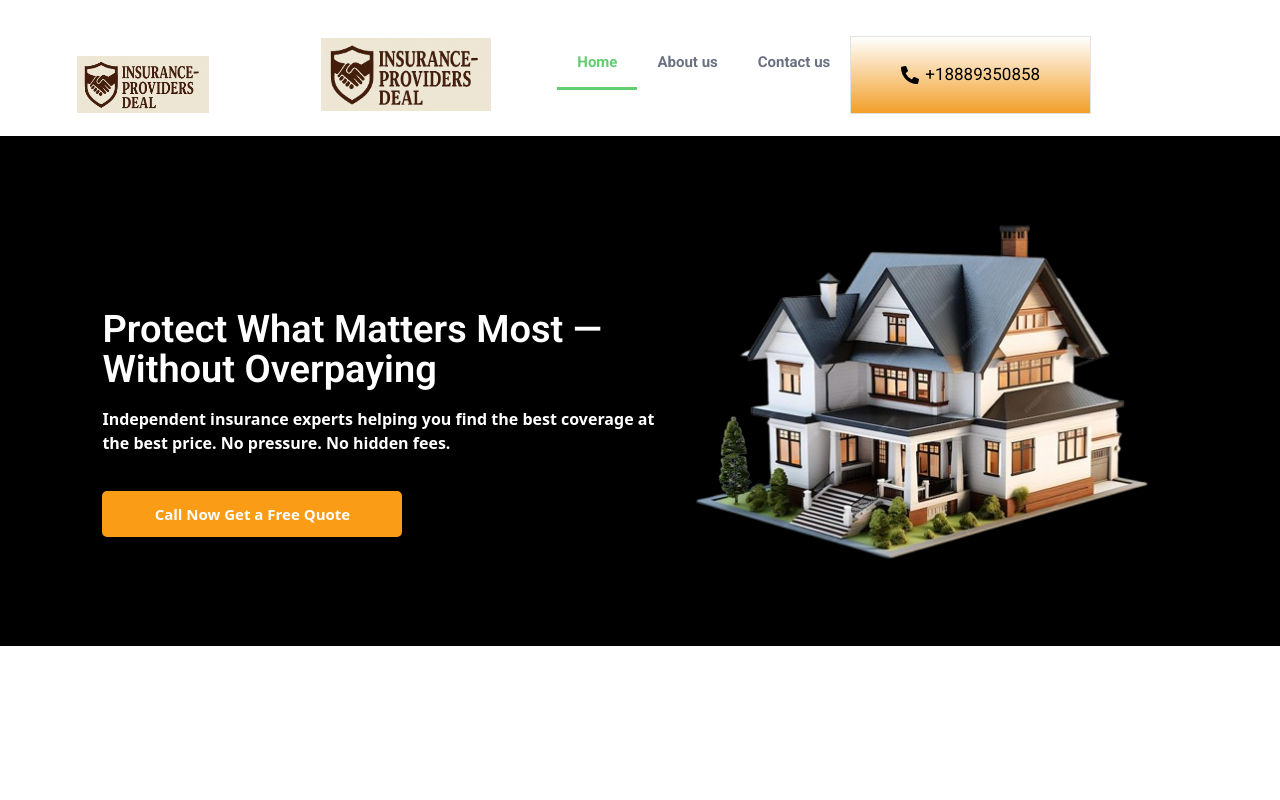
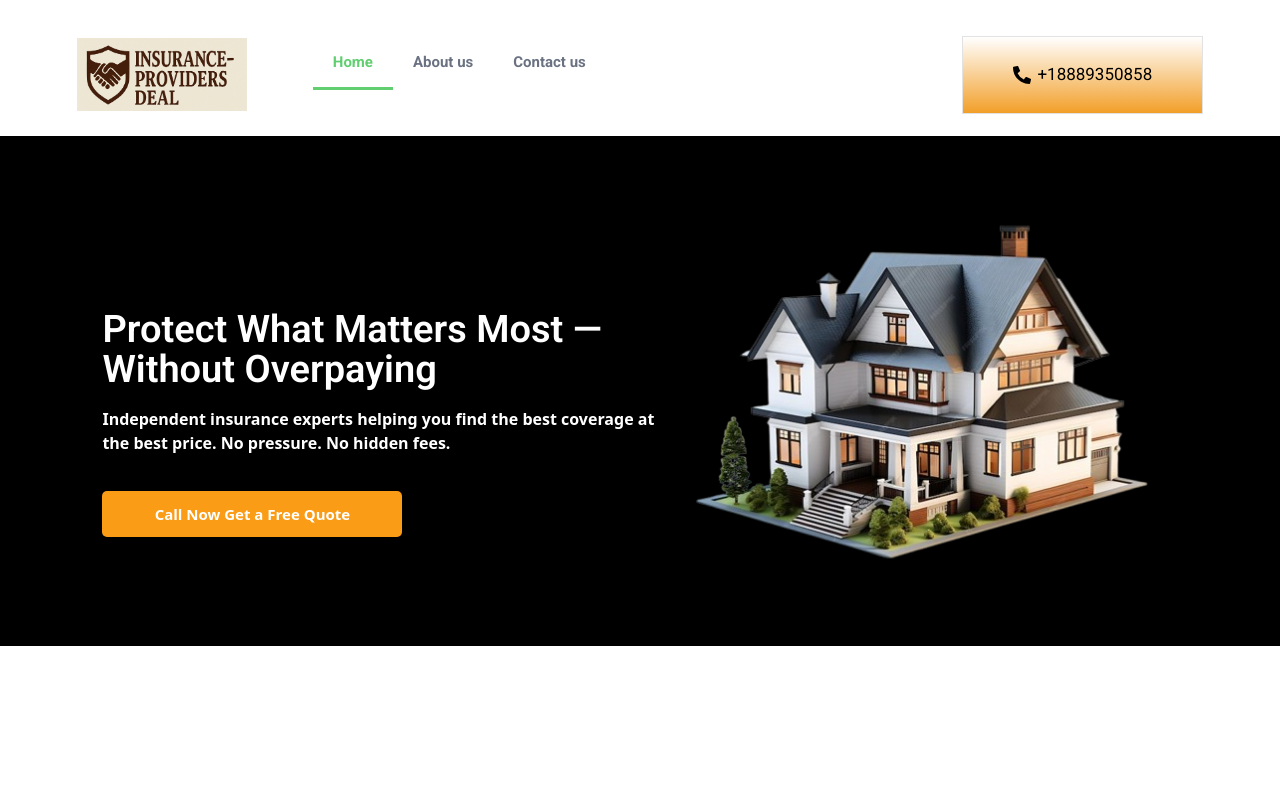
Before and after one commit to ZaidAhmed786/Insurance-Bill-Pay-2, a React (Vite) app: page / in a window 1280 px wide. Shown: the top 800 px of the page. Built offline with nearby package versions, Linux system fonts and the light colour scheme; a web font is replaced by a local one.

Commit message:
update done

```diff
--- a/src/components/Header.jsx
+++ b/src/components/Header.jsx
@@ -14,10 +14,10 @@ const Header = () => {
 
   return (
     <div className="flex lg:flex-row flex-col lg:w-[88%] w-[98%] mx-auto mt-[4px] md:mt-[17px] mb-[22px] lg:mt-[36px]">
-      <div className=" flex items-center mx-auto mt-5 w-[150px]">
+      <div className=" flex items-center lg:hidden mx-auto mt-5 w-[150px]">
         <img src={Logo} alt="Logo" />
       </div>
-      <div className="flex items-center justify-center w-[100%] mx-auto lg:mt-0 mt-8 sm:mt-10">
+      <div className="flex items-center justify-between w-[100%] mx-auto lg:mt-0 mt-8 sm:mt-10">
         <div className="flex md:flex  lg:flex-row flex-col lg:w-auto w-[45%] lg:items-start items-center">
           <div className="w-[100%] lg:w-[170px] lg:mb-0 mb-2 lg:h-[70px] flex justify-start  items-center lg:mr-[66px] ">
             <img src={Logo} alt="Logo" className="lg:flex hidden" />
```
